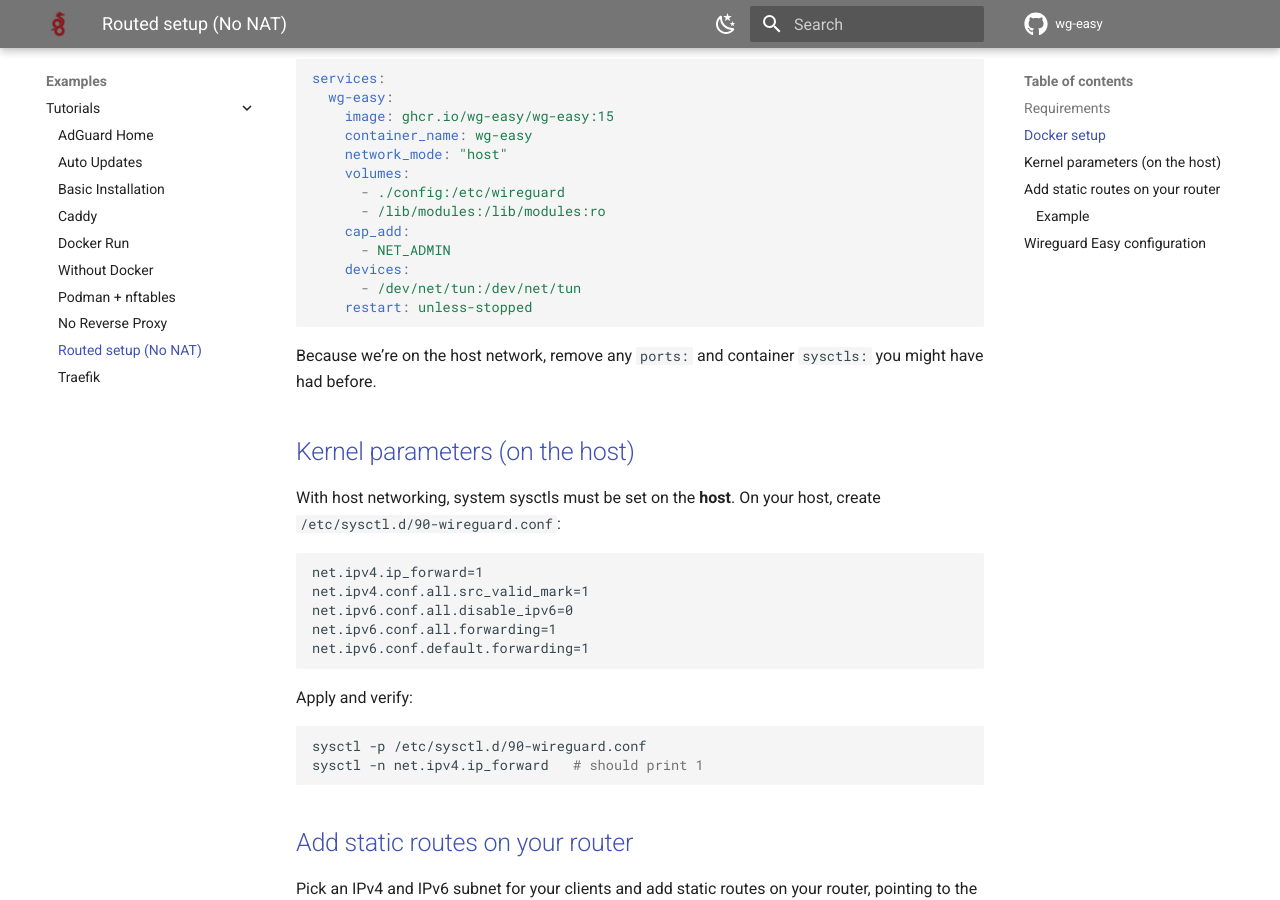
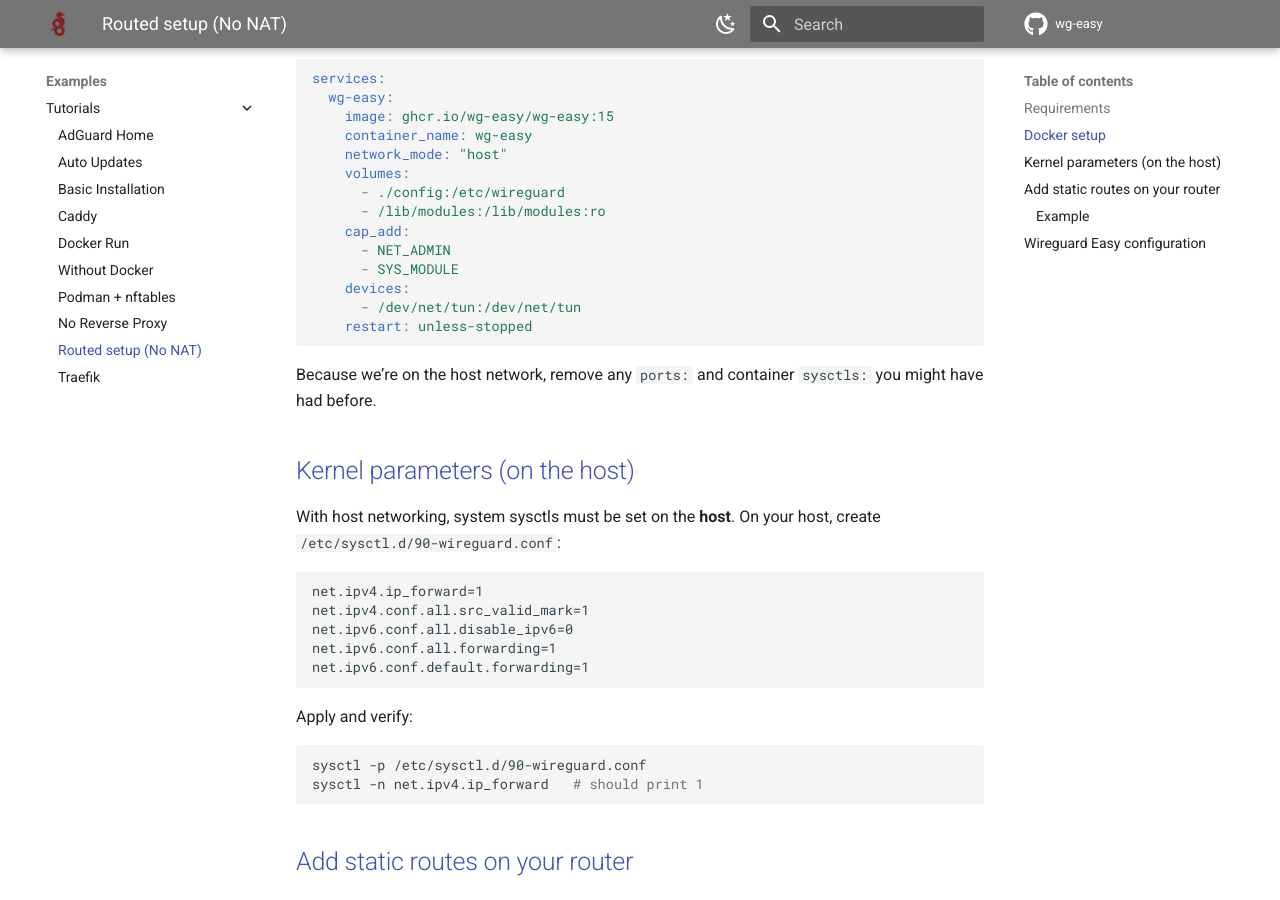
Before and after one commit to wg-easy/wg-easy, an MkDocs documentation site: the page built from docs/content/examples/tutorials/routed.md, in a window 1280 px wide and 900 px high, scrolled down 562 px. Built offline with MkDocs 1.6.1 and Material for MkDocs 9.7.7, drawn with Linux system fonts in a browser that asks for light colours; comment, search, counter and statistics services are not loaded; the version menu is left out.

Commit message:
add SYS_MODULE capability

```diff
--- a/docs/content/examples/tutorials/routed.md
+++ b/docs/content/examples/tutorials/routed.md
@@ -25,6 +25,7 @@
       - /lib/modules:/lib/modules:ro
     cap_add:
       - NET_ADMIN
+      - SYS_MODULE
     devices:
       - /dev/net/tun:/dev/net/tun
     restart: unless-stopped
```
